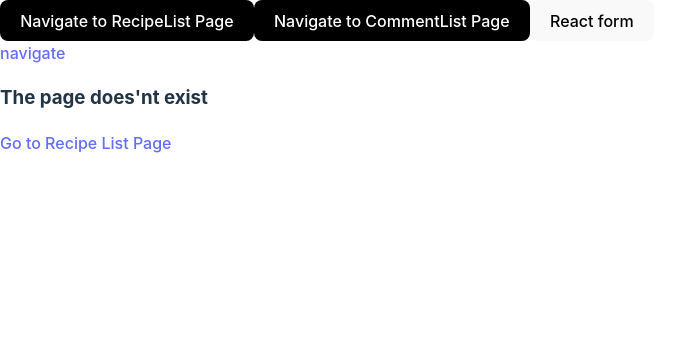
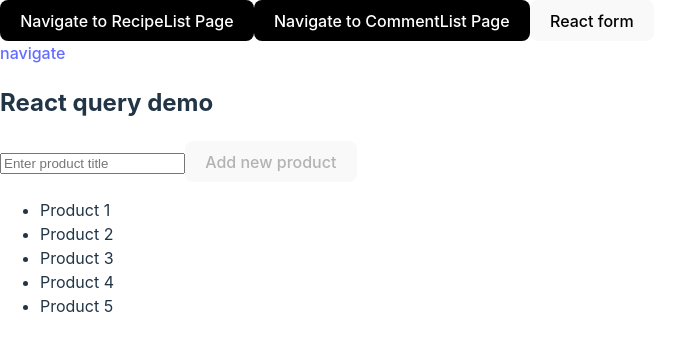
Before and after one commit to Albin777-21/React.js-Projects, a React (Vite) app: page /react-query in a window 1280 px wide. Shown: the top 350 px of the page, without its empty margins (0-696 px from the left). Built offline with nearby package versions, Linux system fonts and the light colour scheme.

Commit message:
React tanstackQuery

```diff
--- a/package.json
+++ b/package.json
@@ -13,6 +13,7 @@
     "@emotion/react": "^11.13.0",
     "@emotion/styled": "^11.13.0",
     "@mui/material": "^5.16.7",
+    "@tanstack/react-query": "^5.52.2",
     "react": "^18.3.1",
     "react-dom": "^18.3.1",
     "react-hook-form": "^7.53.0",
--- a/src/App.jsx
+++ b/src/App.jsx
@@ -1,5 +1,3 @@
-
-
 // import { useEffect, useState } from "react";
 // import classes from "./styles.module.css";
 // import TodoItem from './components/todo-item'
@@ -13,12 +11,11 @@ import RecipeDetils from "./pages/recipe-details";
 import NotFoundPage from "./pages/not-found";
 import ReactHookPage from "./pages/react-hook-form";
 import Hooks from "./pages/hooks";
+import ReactQueryDemo from "./pages/react-query";
 
 // import FormComponent from "./components/form";
 // import LoginComponent from "./components/login";
 // import RegisterComponent from "./components/register";
-
-
 
 function App() {
   // const [loading, setLoading] = useState(false);
@@ -72,26 +69,35 @@ function App() {
   // }, []);
 
   // if(loading)return <Skeleton variant="rectangular" width={650} height={650}/>
-  const navigate=useNavigate()
+  const navigate = useNavigate();
 
   return (
-
-    <div style={{alignItems:'center'}}>
-
-    <button  onClick={()=>navigate('/recipe-list')} style={{backgroundColor:'black', color:'white'}}>Navigate to RecipeList Page</button>
-    <button onClick={()=>navigate('/comment-list')} style={{backgroundColor:'black', color:'white'}}>Navigate to CommentList Page</button>
-    <button onClick={()=>navigate('/react-hook')}>React form</button>
-    <div>
-        <Link to={'/recipe-list'}>navigate</Link>
+    <div style={{ alignItems: "center" }}>
+      <button
+        onClick={() => navigate("/recipe-list")}
+        style={{ backgroundColor: "black", color: "white" }}
+      >
+        Navigate to RecipeList Page
+      </button>
+      <button
+        onClick={() => navigate("/comment-list")}
+        style={{ backgroundColor: "black", color: "white" }}
+      >
+        Navigate to CommentList Page
+      </button>
+      <button onClick={() => navigate("/react-hook")}>React form</button>
+      <div>
+        <Link to={"/recipe-list"}>navigate</Link>
       </div>
       <Routes>
+        <Route path="/recipe-list" element={<RecipesList />} />
+        <Route path="/react-query" element={<ReactQueryDemo />} />
 
-        <Route path="/recipe-list" element={<RecipesList/>}/>
-        <Route path="/comment-list" element={<CommentList/>}/>
-        <Route path="/recipe-list/:id" element={<RecipeDetils/>}/>
-        <Route path='/react-hook' element={<ReactHookPage/>}/>
-        <Route path="/hooks" element={<Hooks/>}/>
-        <Route path="*" element={<NotFoundPage/>}/>
+        <Route path="/comment-list" element={<CommentList />} />
+        <Route path="/recipe-list/:id" element={<RecipeDetils />} />
+        <Route path="/react-hook" element={<ReactHookPage />} />
+        <Route path="/hooks" element={<Hooks />} />
+        <Route path="*" element={<NotFoundPage />} />
       </Routes>
 
       {/* <FormComponent/> */}
--- a/src/main.jsx
+++ b/src/main.jsx
@@ -3,10 +3,15 @@ import { createRoot } from "react-dom/client";
 import App from "./App.jsx";
 import "./index.css";
 import GlobalState from "./CONCEPTS/context/index.jsx";
-import{BrowserRouter} from 'react-router-dom'
+import { BrowserRouter } from "react-router-dom";
+import{QueryClient,QueryClientProvider} from '@tanstack/react-query'
+
+const queryClient=new QueryClient()
 
 createRoot(document.getElementById("root")).render(
   <BrowserRouter>
-  <App/>
+    <QueryClientProvider client={queryClient}>
+      <App />
+    </QueryClientProvider>
   </BrowserRouter>
 );
--- /dev/null
+++ b/src/pages/react-query/api/index.js
@@ -0,0 +1,35 @@
+const productList = [
+    {
+        title: 'Product 1',
+        id: 1
+    },
+    {
+        title: 'Product 2',
+        id: 2
+    }, {
+        title: 'Product 3',
+        id: 3
+    }, {
+        title: 'Product 4',
+        id: 4
+    }, {
+        title: 'Product 5',
+        id: 5
+    },
+]
+
+export const fetchListOfProducts =async()=>{
+    await new Promise((resolve)=>setTimeout(resolve,1000))
+    return productList;
+
+}
+export const addNewProduct = async(productName)=>{
+    await new Promise((resolve)=>setTimeout(resolve,1000))
+     const newlyCreatedProduct = {
+        id:productList.length + 1,
+        title:productName
+     }
+     productList.push(newlyCreatedProduct)
+     return newlyCreatedProduct;
+
+}
--- /dev/null
+++ b/src/pages/react-query/index.jsx
@@ -0,0 +1,53 @@
+import { useMutation, useQuery, useQueryClient } from "@tanstack/react-query";
+import React, { useState } from "react";
+import { addNewProduct, fetchListOfProducts } from "./api";
+
+const ReactQueryDemo = () => {
+  const [productTitle, setProductTitle] = useState("");
+  const { data: productList, isLoading } = useQuery({
+    queryKey: ["productList"],
+    queryFn: () => fetchListOfProducts(),
+  });
+
+  const getQueryClient=useQueryClient()
+
+  const {mutateAsync:handleAddNewProductMutation}=useMutation({
+    mutationFn:addNewProduct,
+    onSuccess:()=>{
+        getQueryClient.invalidateQueries(['productList'])
+    }
+
+  })
+
+  async function handleAddNew(){
+   await handleAddNewProductMutation(productTitle)
+    setProductTitle('')
+  }
+
+  if (isLoading) return <h2>Loading Products ! please Wait</h2>;
+  return (
+    <div>
+      <h2>React query demo</h2>
+      <div>
+        <input
+          type="name"
+          value={productTitle}
+          onChange={(event) => setProductTitle(event.target.value)}
+          placeholder="Enter product title"
+        />
+        <button onClick={handleAddNew} disabled={productTitle.trim()===''}type="button">Add new product</button>
+      </div>
+      <ul>
+        {productList.length > 0 ? (
+          productList.map((product) => (
+            <li key={product.id}>{product.title}</li>
+          ))
+        ) : (
+          <h2>Product not Found</h2>
+        )}
+      </ul>
+    </div>
+  );
+};
+
+export default ReactQueryDemo;
```
Also changed, not shown: 1 other file (tests, documents, lock files or other folders).
